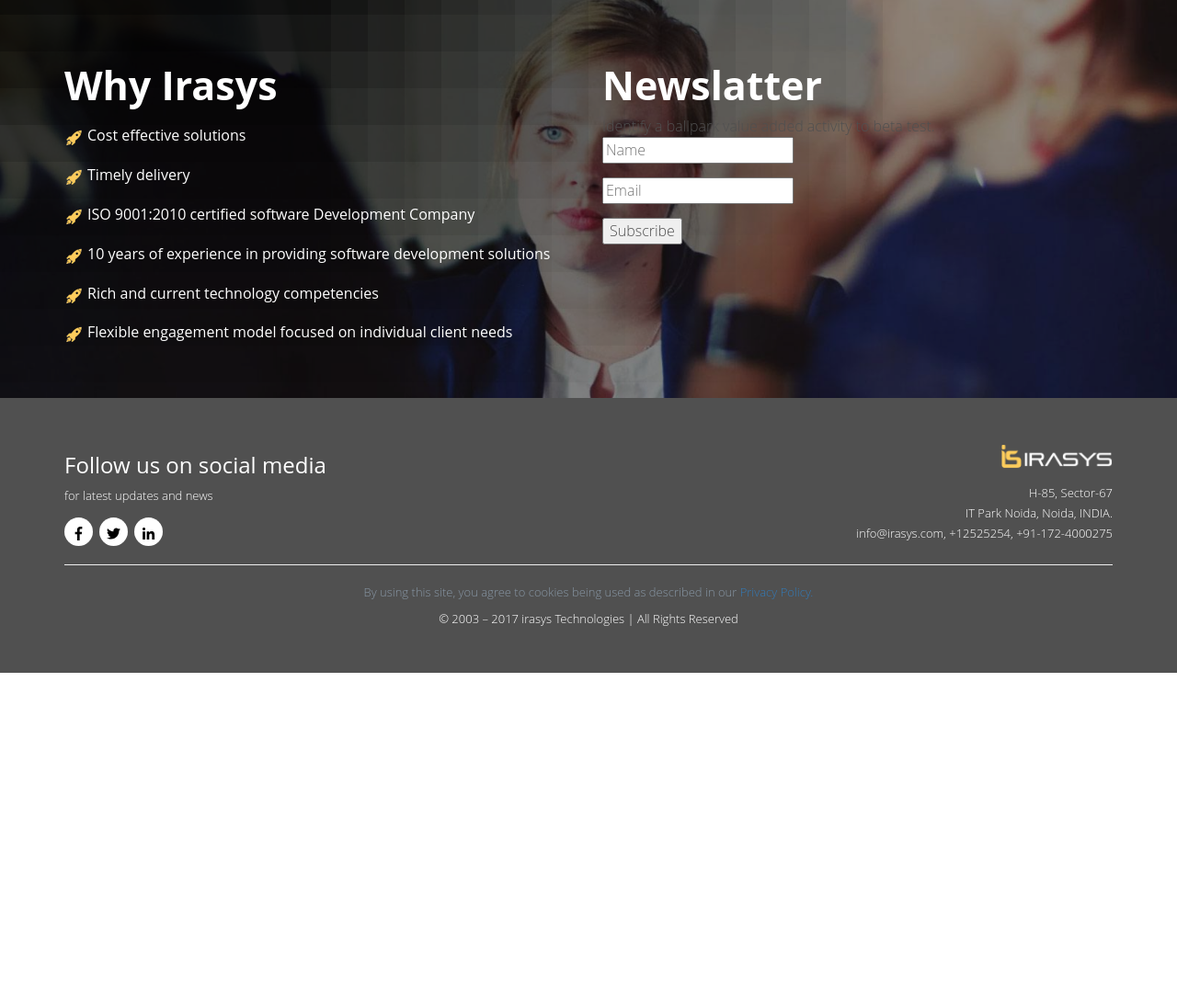
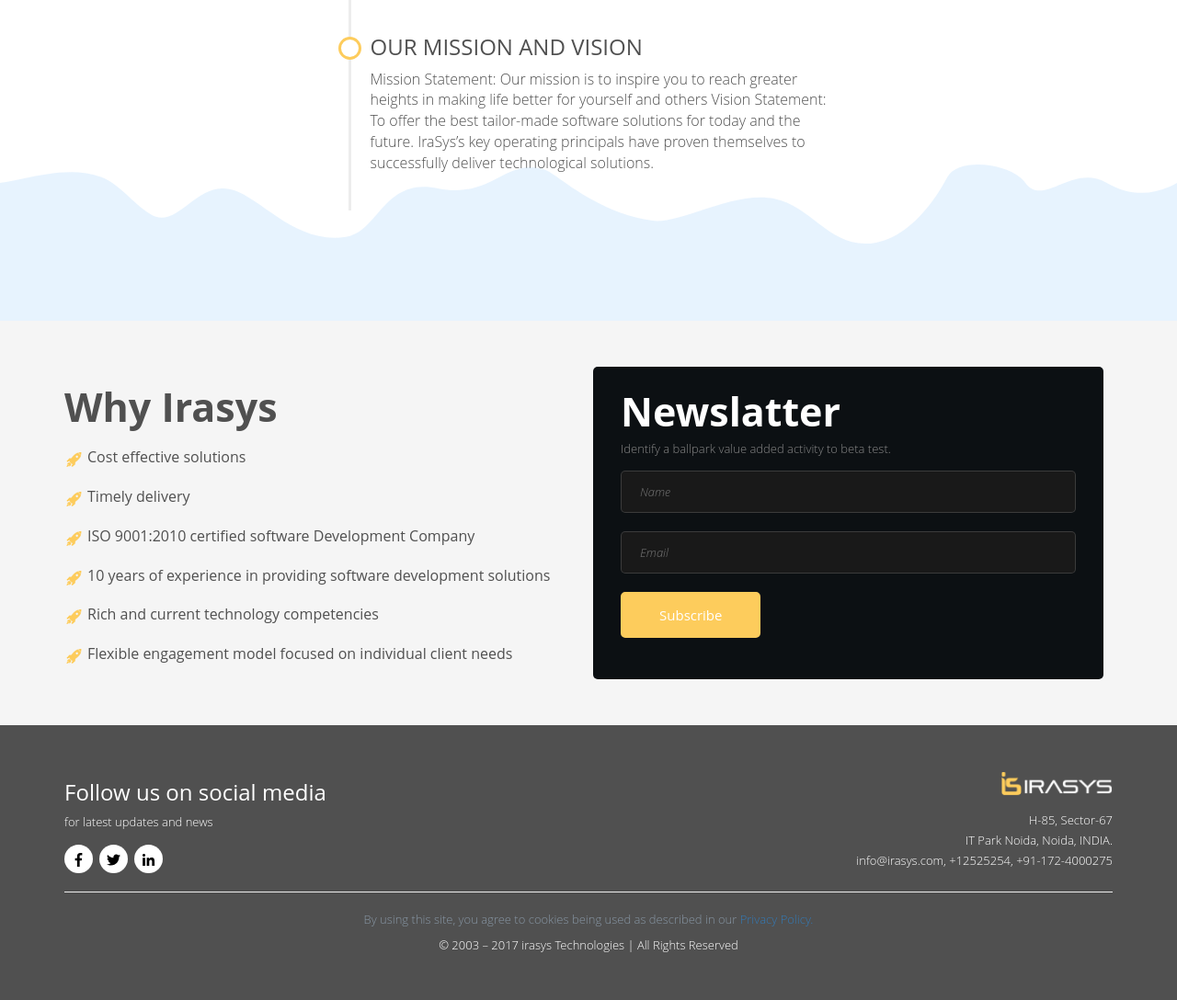
Before and after one commit to dushyantdk/irasys, a PHP site: page /about.html in a window 1280 px wide; the page is wider, and only the part inside the window is pictured. Shown: the part 1840-2928 px from the top of that part at 92% size. Before the commit the page ends 2572 px from the top of that part, so only its background shows below. Run offline with PHP 8.4, Linux system fonts and the light colour scheme.

Commit message:
Add files via upload

```diff
--- a/css/custom.css
+++ b/css/custom.css
@@ -622,6 +622,14 @@ img{max-width: 100%;}
     color: #505050;
 }
 
+.contact .entry-text .frame2 h1 span{
+    color: #fdcc5c;
+}
+
+.entry-text.about-bg .frame2 p{
+	color: #505050;
+}
+
 .contact-detail {
     border-top: 1px solid #eee;
     border-bottom: 1px solid #eee;
@@ -1408,155 +1416,141 @@ text-align: center;
     width: 100%;
     float: left;
     padding:50px 0;
-    position: relative;
-}
-
-.about_content:before{
-     background: url(../images/Irasys-bg.png);
-    background-repeat: no-repeat;
+		background: #fff;
+    position: relative;
+}
+
+.about_content:after {
+    content: "";
+    display: block;
+    height: 170px;
+    width: 100%;
+    background: url(../images/3.svg) repeat-x;
+    -webkit-background-size: cover;
+    background-size: cover;
+    position: absolute;
+    bottom: 0;
+}
+
+.about-bg{
+	background-: url(../images/bg.jpg) !important;
+	background-size: cover;
 background-position: center;
-position: absolute;
-content: '';
-bottom: -86px;
-right: -70px;
-width: 664px;
-height: 100%;
-opacity: 0.1;
-}
-
-.about_content h2{
-    padding-bottom: 45px;
+background-repeat: no-repeat;
+position: relative;
+}
+
+.about_content h2 {
+    padding-bottom: 0;
+    position: relative;
+    width: 100%;
+    float: left;
+		margin: 56px 0;
+		z-index: 9;
+		font-weight:500;
+}
+
+.about_content h2::before {
+    content: "";
+    position: absolute;
+    width: 100%;
+    height: 100%;
+    top: 0px;
+    left: 0px;
+    z-index: -1;
+    background-color: #fff;
+}
+
+.about_content h2::after {
+    content: "";
+    position: absolute;
+    width:100px;
+		height: 80px;
+    border: 3px solid #fdcc5c;
+    top: -16px;
+    left: -25px;
+    z-index: -2;
+}
+
+.about_content h2::after {
+    right: 0px;
+    left: 0px;
+    margin-left: auto;
+    margin-right: auto;
 }
 
 .mt-5{
     margin-top: 100px;
 }
 
-.d-flex {
-    display: -ms-flexbox;
-    -ms-flex-wrap: nowrap;
-    -ms-flex-pack: justify;
-    -ms-flex-align: stretch;
-    display: -moz-flex;
-    display: -webkit-flex;
-    display: -ms-flex;
-    display: flex;
-    -moz-flex-wrap: nowrap;
-    -webkit-flex-wrap: nowrap;
-    -ms-flex-wrap: nowrap;
-    flex-wrap: nowrap;
-    -moz-justify-content: space-between;
-    -webkit-justify-content: space-between;
-    -ms-justify-content: space-between;
-    justify-content: space-between;
-    -moz-align-items: stretch;
-    -webkit-align-items: stretch;
-    -ms-align-items: stretch;
-    align-items: stretch;
-}
-
- .flex{
-    display: flex;
-    justify-content: center;
-    align-items: center;
-}
-
-.flex-item {
-    display: -ms-flexbox;
-    -ms-flex-wrap: wrap;
-    -ms-flex-pack: justify;
-    display: -moz-flex;
-    display: -webkit-flex;
-    display: -ms-flex;
-    display: flex;
-    -moz-flex-wrap: wrap;
-    -webkit-flex-wrap: wrap;
-    -ms-flex-wrap: wrap;
-    flex-wrap: wrap;
-    -moz-justify-content: space-between;
-    -webkit-justify-content: space-between;
-    -ms-justify-content: space-between;
-    justify-content: space-between;
-    -moz-align-items: stretch;
-    -webkit-align-items: stretch;
-    -ms-align-items: stretch;
-    align-items: stretch;
-}
-
-.aboutlogo {
-    max-width: 200px;
-    width: 100%;
-    text-align: center;
-    border: 1px solid #505050;
-    border-radius: 50%;
-    height: 155px;
-    padding-top: 29px;
-}
-
-.aboutlogo img {
-    width: 120px;
-}
-
-.about_block{
-    position: relative;
-}
-
-.about_block h3 {
-    padding: 5px;
-    height: 40px;
-    font-weight: 700;
-    font-size: 20px;
-    line-height: 28px;
-    color: #fdcc5c;
-    position: relative;
-}
-
-.about_block h3::after {
-
+
+.timeline ul{
+	margin: 70px 0;
+}
+
+
+.timeline ul li {
+    position: relative;
+    overflow: hidden;
+    margin: 0;
+}
+.timeline ul li .timeline-content {
+    width:100%;
+    float: left;
+    padding-left: 40px;
+    padding-bottom: 30px;
+    position: relative;
+}
+
+
+.timeline ul li .timeline-content h3{
+	color: #505050;
+	font-weight:500;
+	text-transform: uppercase;
+}
+
+.timeline ul li .timeline-content::before {
     content: '';
     position: absolute;
-    width: 100px;
-    height: 5px;
-    background: #fdcc5c;
-    left: 0;
-    bottom: 0;
-
+    height: 100%;
+    width: 3px;
+    background-color: #ececec;
+    top: 0px;
+    left: 16px;
+}
+
+.timeline ul li .timeline-content::after {
+    content: '';
+    width: 25px;
+    height: 25px;
+    background: #fff;
+    position: absolute;
+    top: 22px;
+    left:5px;
+    transition: all 0.3s ease;
+    -webkit-transition: all 0.3s ease;
+    -moz-transition: all 0.3s ease;
+    -o-transition: all 0.3s ease;
+    -ms-transition: all 0.3s ease;
+    border-radius: 100%;
+    border: 3px solid #fdcc5c;
 }
 
 .why-irasys{
     width: 100%;
     float: left;
     padding: 50px 0;
-    background: url(../images/mslider1.jpg);
-    background-size: cover;
-    background-position:center;
-    background-repeat: no-repeat;
-    min-height: 200px;
-    position: relative;
-}
-
-.why-irasys:before{
-    background: url(../images/video-overlay.png);
-    background-repeat:repeat;
-    background-size: cover;
-    background-position:center;
-    position: absolute;
-    content: '';
-    top: 0;
-    left: 0;
-    width: 100%;
-    height: 100%;
-}
+		background: #f5f5f5;
+}
+
 
 .why-irasys h2{
-    color: #fff !important;
     font-weight: 700;
 }
 
 .why-irasys li {
     float: left;
     width:100%;
-    color: #fff;
     padding: 10px 0 10px 25px;
     font-weight: 500;
     position: relative;
@@ -1572,6 +1566,82 @@ content: '';
 top: 14px;
 height: 20px;
 }
+
+.newsletter{
+    position: relative;
+    padding: 25px 30px;
+    border-radius: 5px;
+    margin-left: -10px;
+    background-color: #0c1013;
+		width: 100%;
+		float: left;
+}
+
+.newsletter h2 {
+    position: relative;
+    color: #ffffff;
+    font-weight: 700;
+    margin-bottom: 8px;
+		margin-top: 0
+}
+
+.newsletter .text {
+    position: relative;
+    color: #888888;
+    font-size: 13px;
+    margin-bottom: 14px;
+}
+.newsletter form{
+	width: 100%;
+	float:left;
+}
+
+.form-group {
+    position: relative;
+    display: block;
+    margin-bottom: 20px;
+}
+
+.form-group input{
+	 position: relative;
+	 display: block;
+	 width: 100%;
+	 line-height: 24px;
+	 padding: 10px 20px;
+	 height: 46px;
+	 font-size: 13px;
+	 color: #ffffff;
+	 border-radius: 5px;
+	 font-style: italic;
+	 border: 1px solid rgba(255,255,255,0.15);
+	 background-color: #191919;
+	 -webkit-transition: all 300ms ease;
+	 -ms-transition: all 300ms ease;
+	 -o-transition: all 300ms ease;
+	 -moz-transition: all 300ms ease;
+	 transition: all 300ms ease;
+}
+
+.btn-style-one {
+    position: relative;
+    line-height: 24px;
+    color: #ffffff;
+    font-size: 15px;
+    font-weight: 500;
+    background: #fdcc5c;
+    display: inline-block;
+    border-radius: 5px;
+    padding: 11px 40px;
+    text-transform: capitalize;
+    border: 2px solid #fdcc5c;
+    transition: all 0.3s ease;
+    -moz-transition: all 0.3s ease;
+    -webkit-transition: all 0.3s ease;
+    -ms-transition: all 0.3s ease;
+    -o-transition: all 0.3s ease;
+}
+
+
 /***************       ABOUT US CSS START          *********************/
 
 @media (max-width:1270px){
--- a/css/style.css
+++ b/css/style.css
@@ -8,7 +8,7 @@ canvas{
 /* ---- stats.js ---- */
 
 .count-particles{
-  background: #000022;
+  background: #000;
   position: absolute;
   top: 48px;
   left: 0;
@@ -49,11 +49,10 @@ canvas{
 #particles-js{
   width: 100%;
   height:101%;
-  background-color:rgba(0,0,0,0.5);
+  background-color:rgba(0,0,0,0);
   background-size: cover;
   background-position: 50% 50%;
   background-repeat: no-repeat;
   position: absolute;
   top: 0;
-    display: none;
 }
```
